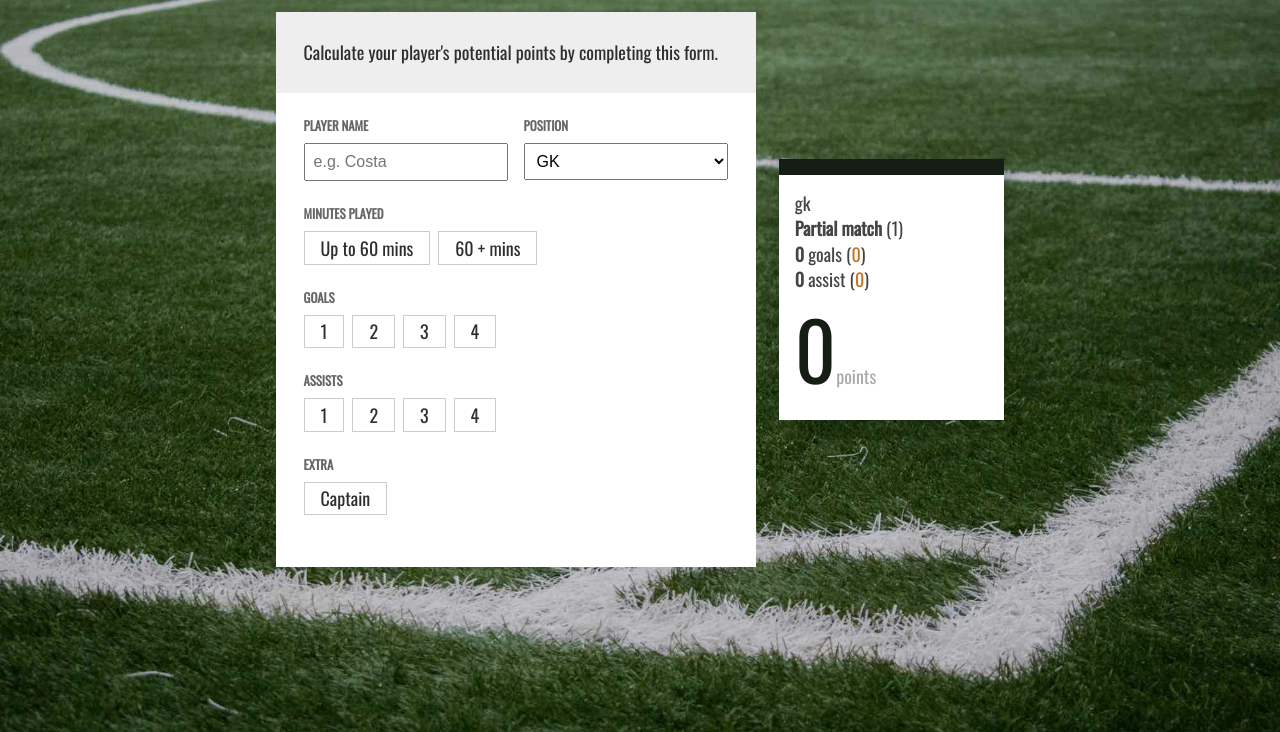
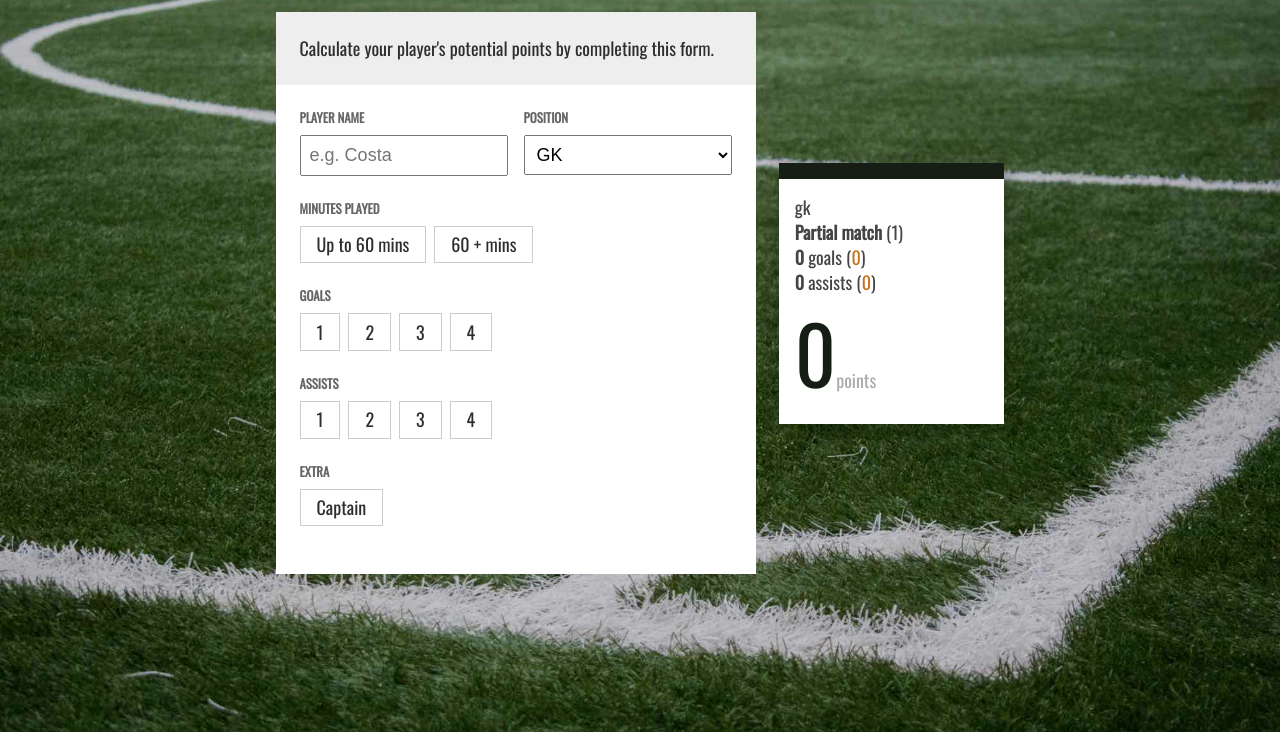
Before and after one commit to carlwood/fplcalc, a React app: page / in a window 1280 px wide. Shown: the part 68-800 px from the top of the page. Built offline with nearby package versions, Linux system fonts and the light colour scheme.

Commit message:
Few tweaks

```diff
--- a/src/components/player.js
+++ b/src/components/player.js
@@ -137,6 +137,7 @@ class PlayerResult extends React.Component {
         return (
             <span className="player-minipoints">{this.props.goals * 5}</span>
         )
+
     }
 
     renderAssistPoints() {
@@ -154,7 +155,7 @@ class PlayerResult extends React.Component {
                 <div>{this.props.pos}</div>
                 <div><b>{minsPlayed}</b> ({minsPoints})</div>
                 <div><b>{this.props.goals}</b> goals ({this.renderGoalPoints()})</div>
-                <div><b>{this.props.assists}</b> assist ({this.renderAssistPoints()})</div>
+                <div><b>{this.props.assists}</b> assists ({this.renderAssistPoints()})</div>
                 <TotalPoints />
                 <span className="player-points-label">points</span>
             </div>
--- a/src/styles/app.scss
+++ b/src/styles/app.scss
@@ -70,7 +70,7 @@ body {
     background: #fff;
     color: #2e2e2e;
     flex: 1;
-    padding: 1.75rem;
+    padding: 1.5rem;
     max-width: 30rem;
 }
 
@@ -88,8 +88,8 @@ body {
 
 .form-intro {
     background: #eee;
-    margin: -1.75rem -1.75rem 0 -1.75rem;
-    padding: 1.75rem;
+    margin: -1.5rem -1.5rem 0 -1.5rem;
+    padding: 1.5rem;
     p {
         margin: 0;
     }
@@ -124,7 +124,6 @@ form {
 
 .form-input {
     display: block;
-    font-size: 1rem;
     padding: 0.5rem;
     width: 100%;
     transition: transform 0.2s ease;
@@ -149,7 +148,7 @@ form {
             border: solid 1px #ccc;
             cursor: pointer;
             display: block;
-            padding: 0.2rem 1rem;
+            padding: 0.33rem 1rem;
             transition: all 0.4s ease;
             &:hover,
             &:focus {
@@ -182,7 +181,8 @@ form {
 .player-name {
     background: #151d15;
     color: #fff;
-    padding: 0.5rem;
+    font-size: 1.4rem;
+    padding: 0.5rem 1rem;
     text-transform: uppercase;
     margin: -1rem -1rem 1rem -1rem;
     overflow: hidden;
```
